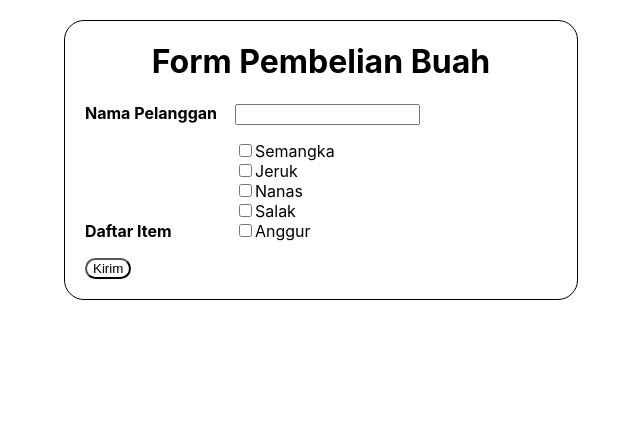
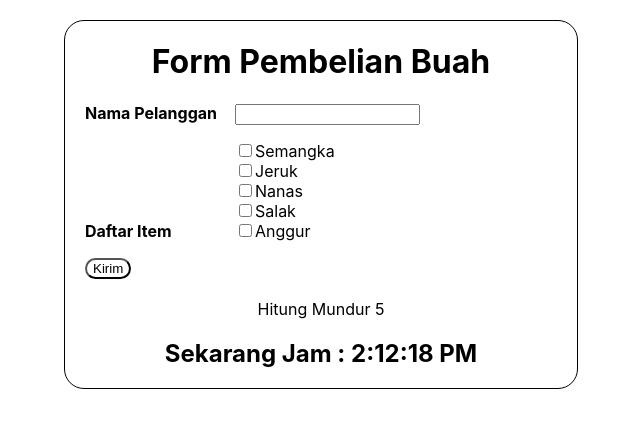
Before and after one commit to Rizal2910/sanbercode-reactjs-batch18-part2, a React (Create React App) app in the folder my-app/: page / in a window 1280 px wide. Shown: the top 428 px of the page, without its empty margins (319-959 px from the left). Built offline with nearby package versions, Linux system fonts and the light colour scheme.

Commit message:
Tugas 11

```diff
--- a/my-app/src/App.js
+++ b/my-app/src/App.js
@@ -1,6 +1,8 @@
 import React from 'react';
-import logo from './logo.svg';
+// import logo from './logo.svg';
 import './App.css';
+import Timer from './Tugas-11/timer';
+import Clock from './Tugas-11/waktu';
 
 function App() {
   return (
@@ -34,8 +36,13 @@ function App() {
           <a href="#" style={{"text-decoration": "none", color: "black"}}>Kirim</a>
         </button>
       </div>
+       <Timer start="10"/>
+      <Clock/>
     </div>
+
+
   );
+
 }
 
 
--- /dev/null
+++ b/my-app/src/Tugas-11/timer.js
@@ -0,0 +1,55 @@
+import React, {Component} from 'react'
+
+// STATE
+class Timer extends Component{
+  constructor(props){
+    super(props)
+    this.state = {
+      time : props.start,
+      showTime: true,
+      stop: true
+
+    }
+  }
+
+  //Lifecycle
+  componentDidMount(){
+    this.addInterval = setInterval(()=> this.increase(), 1000)
+  }
+
+  componentDidUpdate(){
+    if(this.state.stop === true){
+      if(this.state.time > 80){
+        this.setState({
+          stop : false
+        })
+      }
+    }
+  }
+
+  componentWillUnmount(){
+    clearInterval(this.addInterval)
+  }
+
+  increase(){
+    //update STATE setiap detik
+    this.setState((state, props)=>({
+      time: parseInt(state.time) - 1
+    }))
+  }
+
+
+
+  render(){
+    return(
+
+      <div style ={{textAlign: "center"}}>
+        Hitung Mundur {this.state.time}
+
+
+      </div>
+    )
+  }
+}
+
+export default Timer
--- /dev/null
+++ b/my-app/src/Tugas-11/waktu.js
@@ -0,0 +1,32 @@
+import React, {Component} from 'react'
+
+class Clock extends React.Component {
+  constructor(props) {
+    super(props);
+    this.state = { date: new Date() };
+  }
+
+  componentDidMount() {
+    this.timerID = setInterval(() => this.tick(), 1000);
+  }
+
+  componentWillUnmount() {
+    clearInterval(this.timerID)
+  }
+
+  tick() {
+    this.setState({
+      date: new Date()
+    });
+  }
+
+  render() {
+    return (
+      <h2 style ={{textAlign: "center"}}>
+        Sekarang Jam : {this.state.date.toLocaleTimeString()}
+      </h2>
+    )
+  }
+}
+
+export default Clock;
```
